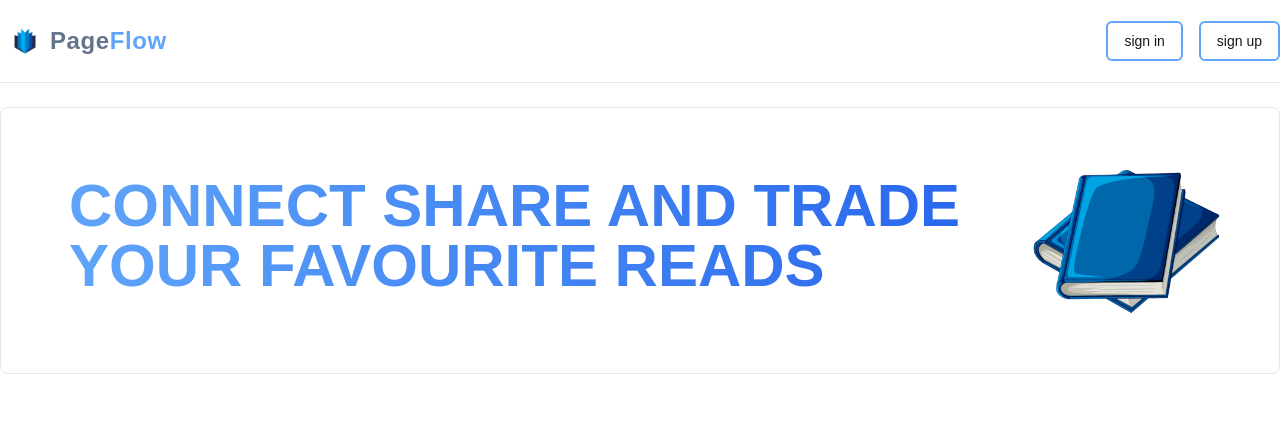
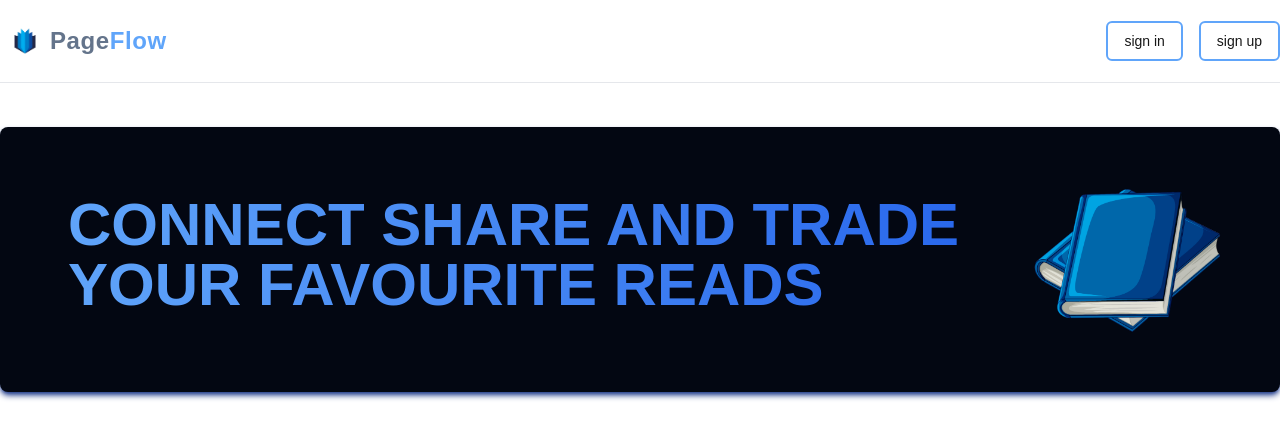
Before and after one commit to samiulhoquechowdhury/PageFlow, a Next.js app: page / in a window 1280 px wide. Shown: the top 438 px of the page. Built offline with nearby package versions, Linux system fonts and the light colour scheme.

Commit message:
banner fix

```diff
--- a/src/components/Banner.tsx
+++ b/src/app/(home)/components/Banner.tsx
@@ -4,7 +4,7 @@ import Book from "./book.png";
 
 const Banner = () => {
   return (
-    <div className="max-w-7xl mx-auto border border-slate-200 mt-6 rounded-lg p-14">
+    <div className="max-w-7xl mx-auto bg-gray-950 shadow-md shadow-blue-900 mt-11 rounded-lg p-14">
       <div className="flex">
         <div className="text-6xl font-extrabold bg-gradient-to-r from-blue-400 to-blue-600 bg-clip-text text-transparent leading-normal">
           <h1 className="font-bold uppercase text-6xl p-3 max-w-screen-lg">
--- a/src/app/page.tsx
+++ b/src/app/(home)/page.tsx
@@ -1,10 +1,10 @@
-import Banner from "@/components/Banner";
+import Banner from "@/app/(home)/components/Banner";
 import Image from "next/image";
 
 export default function Home() {
   return (
     <>
-      <Banner/>
+      <Banner />
     </>
   );
 }
```
Also changed, not shown: src/app/(home)/components/book.png (renamed from src/components/book.png).
